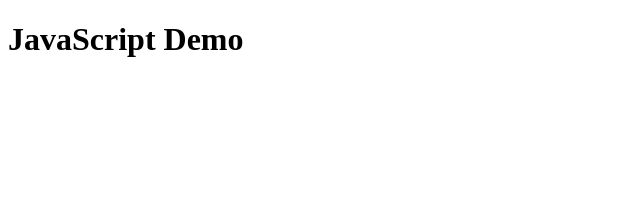
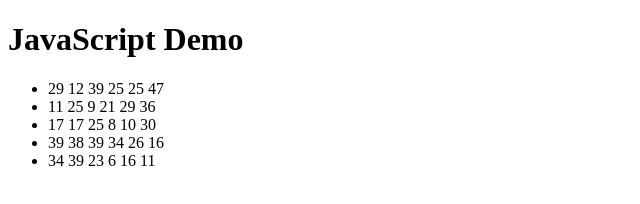
Before and after one commit to 17app001/javascript-demo, a plain HTML site: page index.html in a window 1280 px wide. Shown: the whole page, without its empty margins (0-640 px from the left). Drawn offline with Linux system fonts and the light colour scheme.

Commit message:
測試反引號跟亂數輸出

```diff
--- a/index.html
+++ b/index.html
@@ -1,11 +1,13 @@
 <!DOCTYPE html>
 <html lang="en">
+
 <head>
   <meta charset="UTF-8" />
   <meta http-equiv="X-UA-Compatible" content="IE=edge" />
   <meta name="viewport" content="width=device-width, initial-scale=1.0" />
   <title>Document</title>
 </head>
+
 <body>
   <h1>JavaScript Demo</h1>
 
@@ -36,53 +38,100 @@
     //   // +在字串是字串串接
     //   // -*/**% 字串會轉型成數值進行運算
 
-      const EMAIL = "Jerry@gmail.com.JP";
-      console.log(EMAIL.length);
-      console.log(EMAIL + ".tw");
-      console.log(EMAIL[EMAIL.length - 1]);
-      console.log(EMAIL.lastIndexOf("J"));
-      console.log(EMAIL.substring(0, 5));
-      console.log(EMAIL.replace("Jerry", "Mario"));
-      console.log(EMAIL.split("@"));
-      console.log(EMAIL.includes("Jerry"));
-      console.log("Jerry" == "Jerry");
+    // const EMAIL = "Jerry@gmail.com.JP";
+    // console.log(EMAIL.length);
+    // console.log(EMAIL + ".tw");
+    // console.log(EMAIL[EMAIL.length - 1]);
+    // console.log(EMAIL.lastIndexOf("J"));
+    // console.log(EMAIL.substring(0, 5));
+    // console.log(EMAIL.replace("Jerry", "Mario"));
+    // console.log(EMAIL.split("@"));
+    // console.log(EMAIL.includes("Jerry"));
+    // console.log("Jerry" == "Jerry");
 
-      //   0~~15
-      // i=i+1 i+=1 ==>i++
-      let i = 0;
-      for (let i = 0; i < EMAIL.length; i++) {
-        console.log(i, EMAIL[i]);
+    // //   0~~15
+    // // i=i+1 i+=1 ==>i++
+    // let i = 0;
+    // for (let i = 0; i < EMAIL.length; i++) {
+    //   console.log(i, EMAIL[i]);
+    // }
+
+    // console.log(i);
+    // let x = 0;
+    // console.log(++x);
+    // console.log(x);
+
+    // //   ! ==>not
+    // console.log("25" != 25);
+    // console.log(Number("25") == 25);
+    // console.log("25" !== 25);
+
+    // // Number/String/Boolean
+    // x = 1;
+    // console.log(Number(x));
+    // console.log(String(x));
+    // console.log(Boolean(x));
+
+    // let a = 10;
+    // let b = 20;
+    // let c = 30;
+
+    // // and-->&& or-->||
+    // if (a < b || c++ > b) {
+    //   console.log("1");
+    // }
+
+    // console.log(c);
+
+    // console.log(15 * 4);
+    // console.log(15 << 2);
+
+    console.log(Math.PI);
+    const x = 7.7;
+    console.log(x, typeof x);
+    // 7.7
+    console.log(Math.abs(x));
+    // 8
+    console.log(Math.ceil(x));
+    // 7
+    console.log(Math.floor(x));
+    // 8
+    console.log(Math.round(x));
+
+    // 亂數 0~1 的浮點數
+    console.log(Math.random());
+
+    // 0~10之間的浮點數亂數(0~9.9999999999)
+
+    let start = 1;
+    let end = 49;
+    for (let i = 0; i < 6; i++) {
+      let n = Math.floor(Math.random() * (end - start + 1)) + start;
+      // console.log("第" + (i + 1) + "個號碼:" + n);
+      console.log(`第${i + 1}個號碼:${n}`);
+      // document.write(`<h2>第${i + 1}個號碼:${n}</h2>`);
     }
 
-      console.log(i);
-      let x = 0;
-      console.log(++x);
-      console.log(x);
 
-      //   ! ==>not
-      console.log("25" != 25);
-      console.log(Number("25") == 25);
-      console.log("25" !== 25);
-
-      // Number/String/Boolean
-      x = 1;
-      console.log(Number(x));
-      console.log(String(x));
-      console.log(Boolean(x));
-
-      let a = 10;
-      let b = 20;
-      let c = 30;
-
-      // and-->&& or-->||
-      if (a < b || c++ > b) {
-        console.log("1");
+    let ulStr = "<ul>";
+    for (let j = 0; j < 5; j++) {
+      let str = "";
+      for (let i = 0; i < 6; i++) {
+        let n = Math.floor(Math.random() * (end - start + 1)) + start;
+        str += n + "\t";
+      }
+      console.log(str);
+      ulStr += `<li>${str}</li>`;
     }
 
-      console.log(c);
+    ulStr += "</ul>";
+    document.write(ulStr);
 
-      console.log(15 * 4);
-      console.log(15 << 2);
+
+
+
+
   </script>
 </body>
+
 </html>
```
Lines whose indentation alone changed are shown as unchanged.
